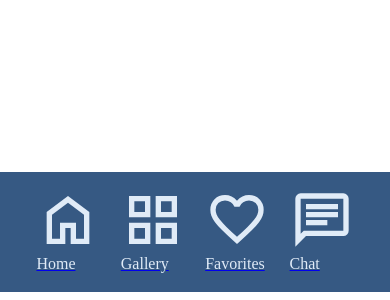
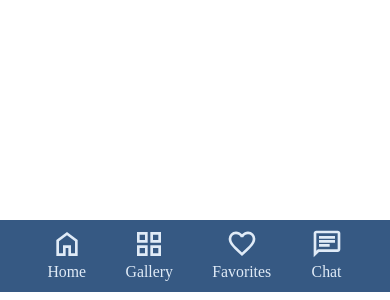
Before and after one commit to Tratatemium/HappyPaws, a website built with Vite: page src/pages/Landing/landing.html in a window 390 px wide. Shown: the part 552-852 px from the top of the page. Built offline with nearby package versions, Linux system fonts and the light colour scheme.

Commit message:
feat: adjust footer padding and responsive styles for better layout

```diff
--- a/src/components/Footer/footer.css
+++ b/src/components/Footer/footer.css
@@ -9,7 +9,7 @@ footer {
     flex-direction: row;
     align-items: center;
     justify-content: space-evenly;
-    padding: 1em;
+    padding: 0.5em;
 }
 
 .footer-button{
@@ -18,15 +18,19 @@ footer {
     cursor: pointer;
     display: flex;
     flex-direction: column;
+    align-items: center;
+    justify-content: center;
     padding: 0;
+    text-decoration: none;
 }
 
 footer svg {
     fill: var(--background-color-1);
     width: auto;
-    height: 4em;
+    height: clamp(2rem, 4vw + 1rem, 2.5rem);
 }
 
 footer span {
     color: var(--background-color-1);
+    font-size: clamp(0.75rem, 2vw + 0.5rem, 1rem);
 }
```
